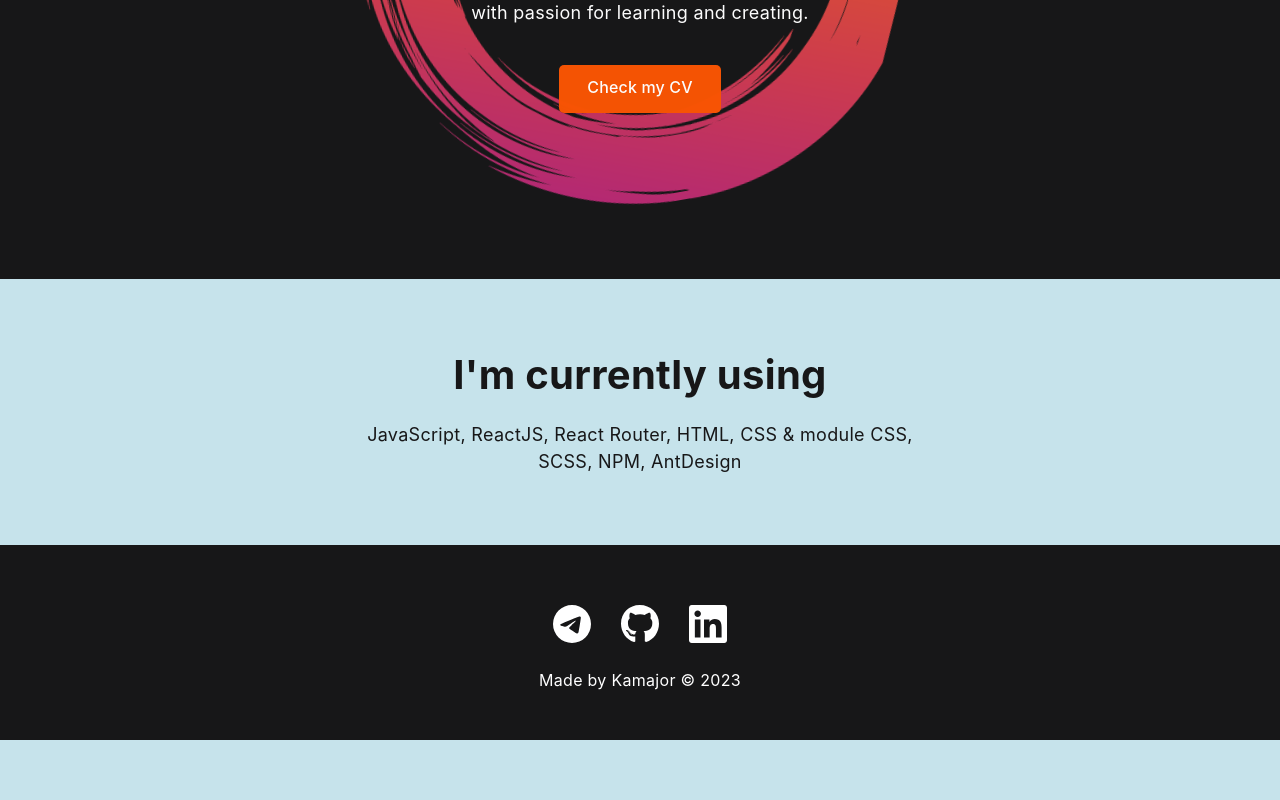
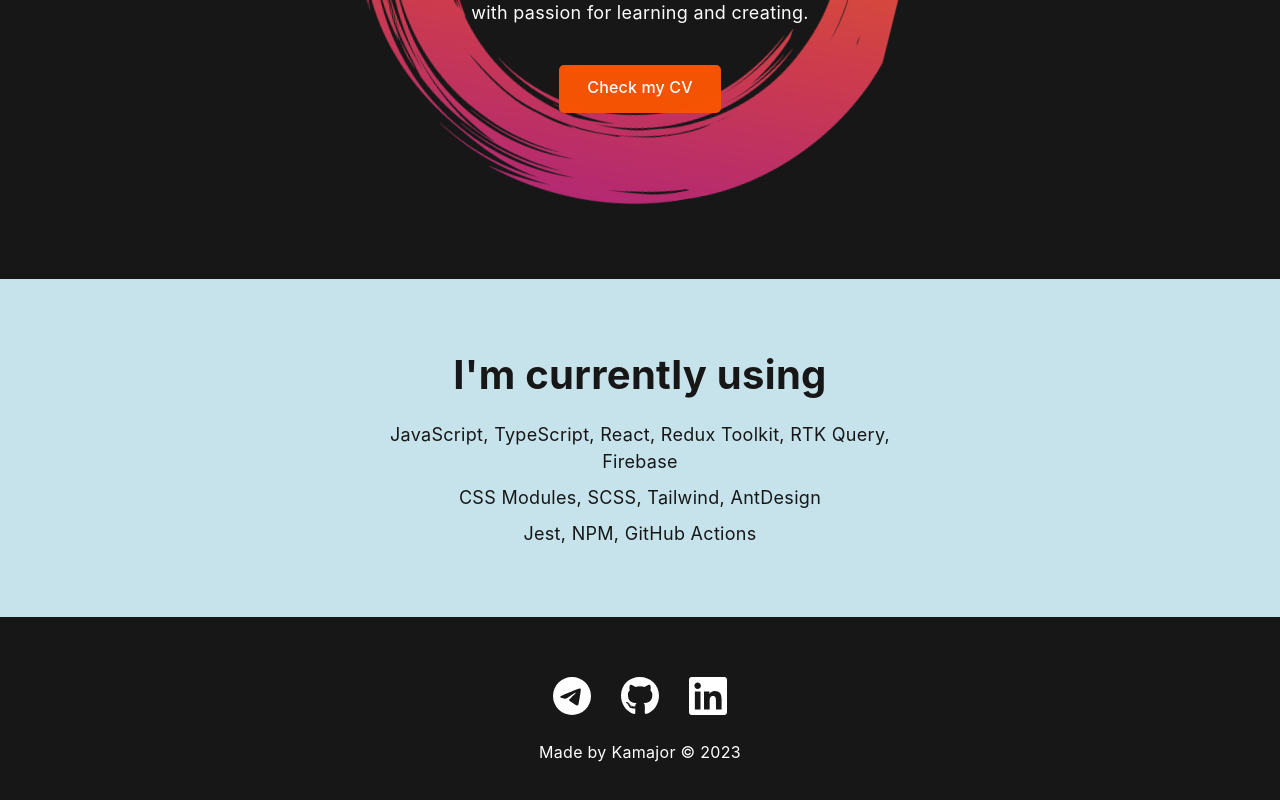
Before and after one commit to KamajorQA/React_Portfolio, a React (Create React App) app: page / in a window 1280 px wide. Shown: the part 486-1286 px from the top of the page. Before the commit the page ends 1226 px from the top, so only its background shows below. Built offline with nearby package versions, Linux system fonts and the light colour scheme.

Commit message:
Обновление ссылок и контента.

```diff
--- a/src/components/Header/Header.jsx
+++ b/src/components/Header/Header.jsx
@@ -15,7 +15,8 @@ function Header() {
           <p>with passion for learning and creating.</p>
         </div>
         <a
-          href="https://drive.google.com/file/d/1o5iMEEENJ7yclMOm3rl1rxG0d7bLLDR9/view"
+          // href="https://drive.google.com/file/d/1o5iMEEENJ7yclMOm3rl1rxG0d7bLLDR9/view" // old one
+          href="https://drive.google.com/file/d/11wXBveGYvw4aUTkmbniPVgzJWxu5xYzP/view"
           className="btn"
           target="_blank"
           rel="noreferrer"
--- a/src/layouts/Home.jsx
+++ b/src/layouts/Home.jsx
@@ -10,9 +10,11 @@ function Home() {
             <li className="content-list__item">
               <h2 className="title-2">I'm currently using</h2>
               <p>
-                JavaScript, ReactJS, React Router, HTML, CSS & module CSS, SCSS,
-                NPM, AntDesign
+                JavaScript, TypeScript, React, Redux Toolkit, RTK Query,
+                Firebase
               </p>
+              <p>CSS Modules, SCSS, Tailwind, AntDesign</p>
+              <p>Jest, NPM, GitHub Actions</p>
             </li>
           </ul>
         </div>
```
